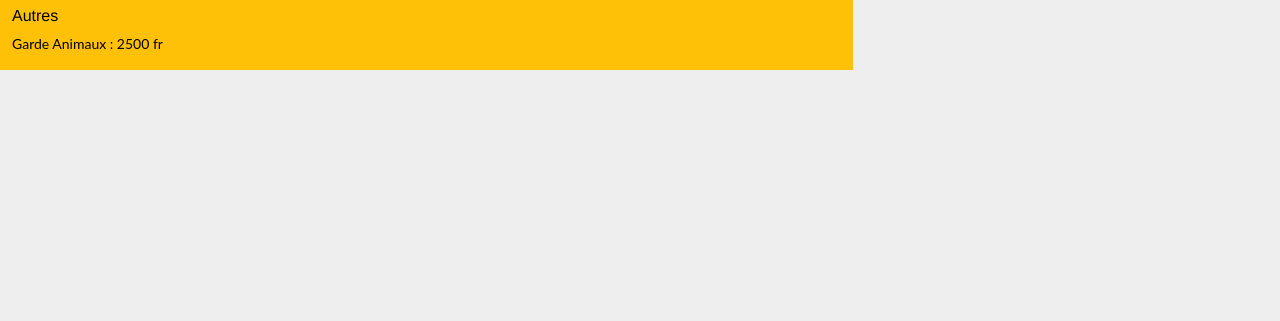
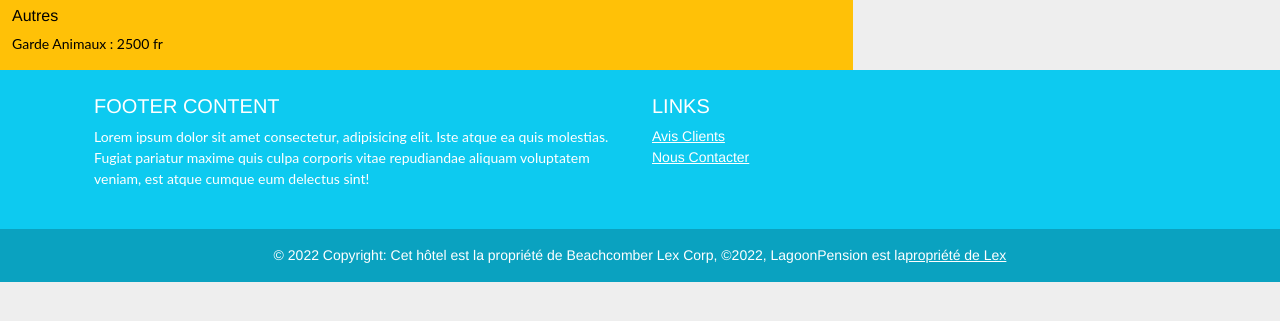
Before and after one commit to LEX-ONE7/Pension-Lagoon-2, a React (Create React App) app: page /bungalows in a window 1280 px wide. Shown: the part 381-702 px from the top of the page. Built offline with nearby package versions, Linux system fonts and the light colour scheme; no server answers; the database is empty.

Commit message:
4 files modified

```diff
--- a/components/Footer.tsx
+++ b/components/Footer.tsx
@@ -39,9 +39,9 @@ const Footer = () => {
         style={{ backgroundColor: 'rgba(0, 0, 0, 0.2)' }}
       >
         © 2022 Copyright: Cet hôtel est la propriété de Beachcomber Lex Corp,
-        ©2022, LagoonPension.
+        ©2022, LagoonPension est la
         <a className="text-white" href="/">
-          est la propriété de Lex
+           propriété de Lex
         </a>
       </div>
     </div>
--- a/pages/Activites.tsx
+++ b/pages/Activites.tsx
@@ -1,6 +1,7 @@
 import * as React from 'react';
 import BoxActivities from '../components/activities/BoxActivities';
 import HeaderActivites from '../components/activities/HeaderActivites';
+import Footer from '../components/Footer';
 import Navbar from '../components/Navbar';
 
 const Activites = () => {
@@ -9,6 +10,7 @@ const Activites = () => {
       <Navbar />
       <BoxActivities />
       <HeaderActivites />
+      <Footer />
     </div>
   );
 };
--- a/pages/AvisClients.tsx
+++ b/pages/AvisClients.tsx
@@ -1,10 +1,13 @@
 import * as React from 'react';
+import Footer from '../components/Footer';
 import Navbar from '../components/Navbar';
 
 const AvisClients = () => {
   return (
     <div>
       <Navbar />
+      <Footer />
+
     </div>
   );
 };
--- a/pages/Bungalows.tsx
+++ b/pages/Bungalows.tsx
@@ -1,4 +1,5 @@
 import * as React from 'react';
+import Footer from '../components/Footer';
 import Navbar from '../components/Navbar';
 import BoxBungalow from '../components/rooms/BoxBungalow';
 
@@ -7,6 +8,8 @@ const Bungalows = () => {
     <div>
       <Navbar />
       <BoxBungalow />
+      <Footer />
+
     </div>
   );
 };
--- a/pages/Evenements.tsx
+++ b/pages/Evenements.tsx
@@ -1,5 +1,6 @@
 import * as React from 'react';
 import HeaderEvents from '../components/events/HeaderEvents';
+import Footer from '../components/Footer';
 import Navbar from '../components/Navbar';
 
 const Evenements = () => {
@@ -7,6 +8,8 @@ const Evenements = () => {
     <div>
       <Navbar />
       <HeaderEvents />
+      <Footer />
+
     </div>
   );
 };
```
